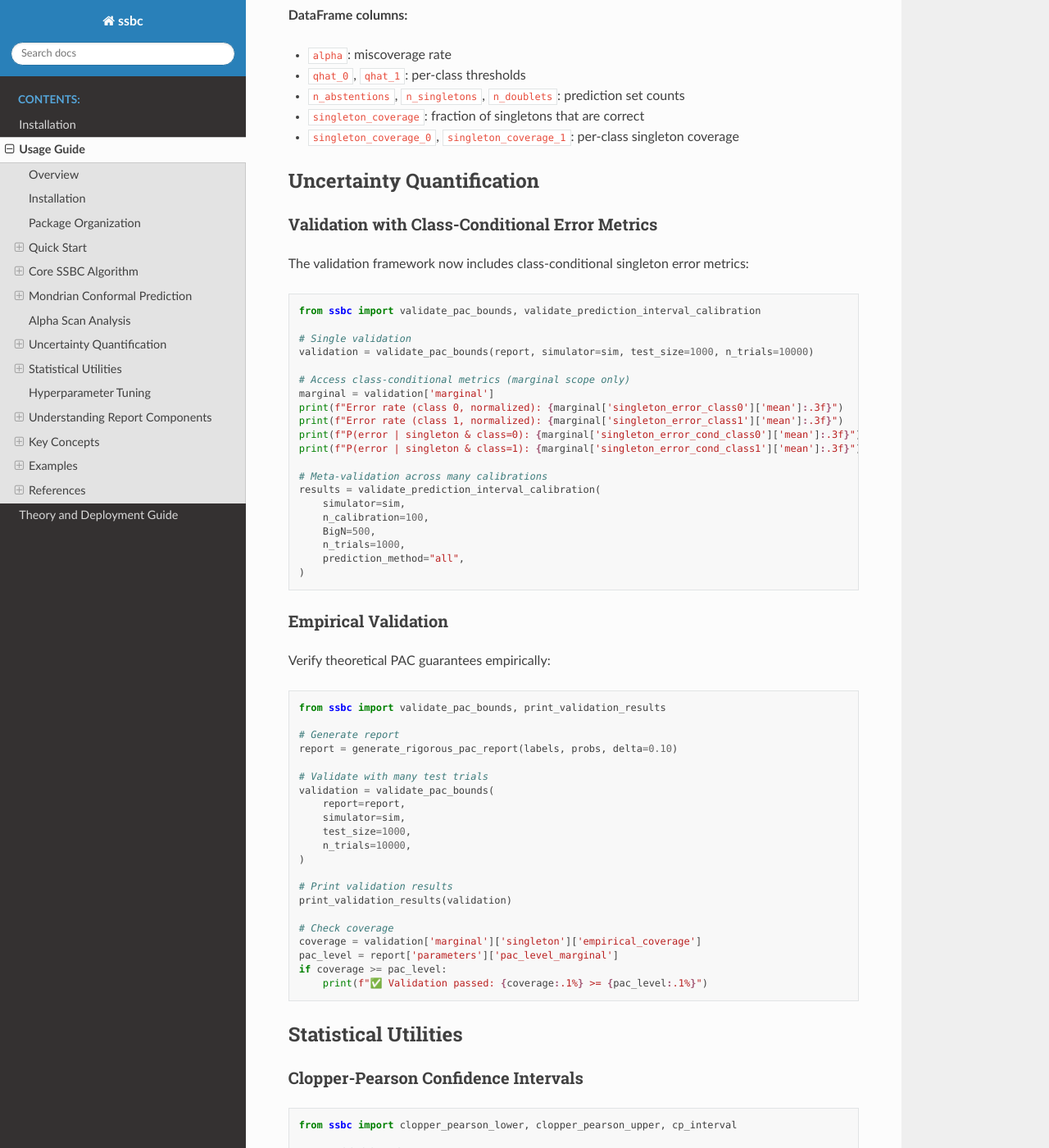
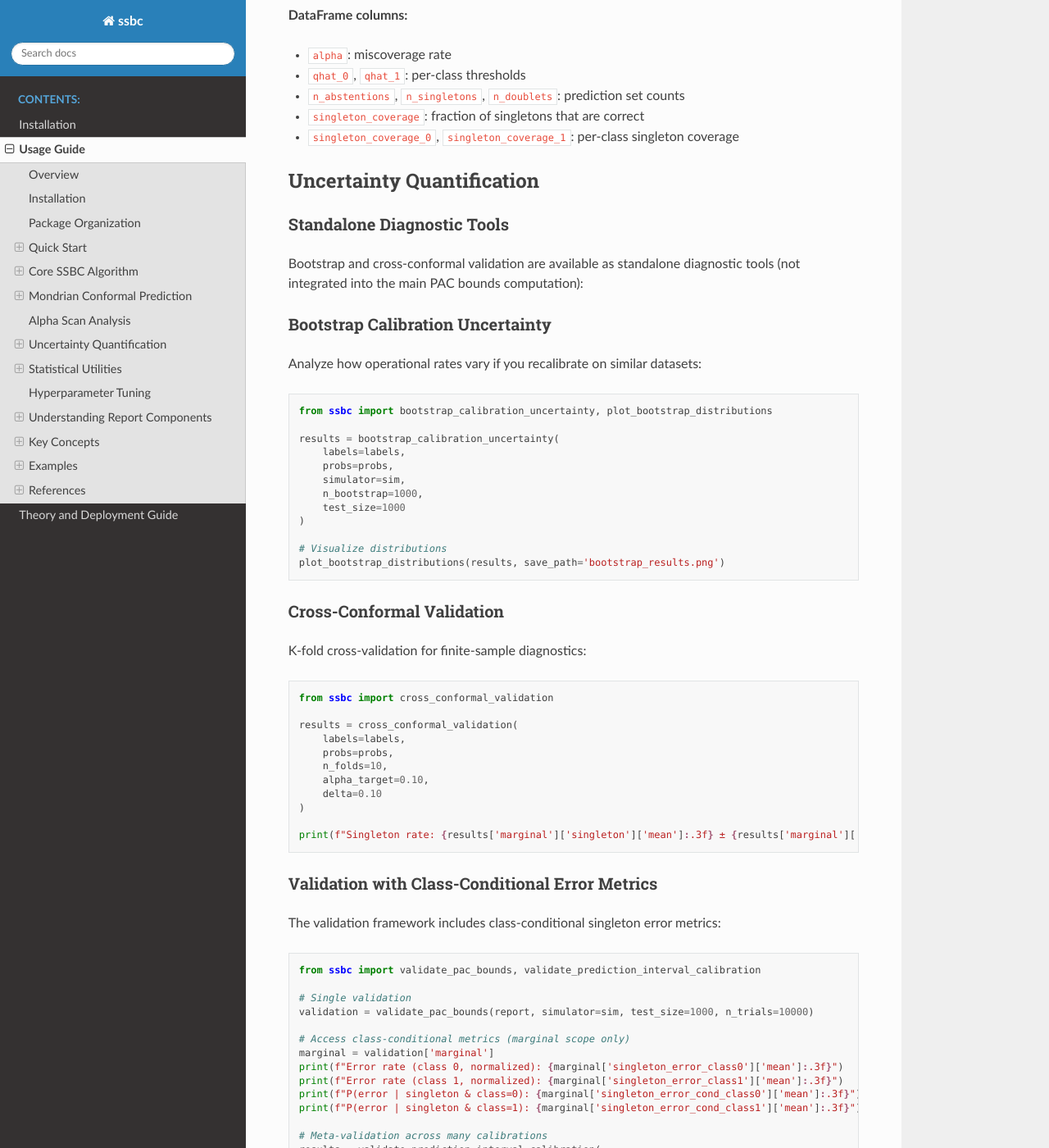
Before and after one commit to phzwart/ssbc, a Sphinx documentation site: the page built from docs/usage.md, in a window 1280 px wide and 1400 px high, scrolled down 3860 px. Shown: the whole window at 82% size. Built offline with Sphinx 7.4.7 and the Read the Docs theme 3.1.0, drawn with Linux system fonts in a browser that asks for light colours; some of the changed text lies outside the part shown.

Commit message:
📚 Fix all documentation issues
Critical fixes:
- Update CONTRIBUTING.md: Replace setup.py/make with uv/just commands
- Fix docs/rigorous_report_math.md: Correct K-fold CV contradiction
- Update src/ssbc/reporting/*.py: Fix obsolete function references

Medium priority fixes:
- Update LOO_UNCERTAINTY_IMPLEMENTATION.md: Mark migration checklist complete
- Clarify docs/usage.md: Bootstrap/cross-conformal are standalone tools
- Update CODE_REVIEW_IMPROVEMENTS.md: Clarify progress bars status

Low priority fixes:
- Update docs/installation.md: Prioritize pip over uv
- Update CONTRIBUTING.md: Python version range (3.10-3.13)

All documentation now accurately reflects current codebase state.

````diff
--- a/docs/usage.md
+++ b/docs/usage.md
@@ -196,9 +196,50 @@ print(f"  Singleton coverage: {optimal['singleton_coverage']:.4f}")
 
 ## Uncertainty Quantification
 
+### Standalone Diagnostic Tools
+
+Bootstrap and cross-conformal validation are available as standalone diagnostic tools (not integrated into the main PAC bounds computation):
+
+### Bootstrap Calibration Uncertainty
+
+Analyze how operational rates vary if you recalibrate on similar datasets:
+
+```python
+from ssbc import bootstrap_calibration_uncertainty, plot_bootstrap_distributions
+
+results = bootstrap_calibration_uncertainty(
+    labels=labels,
+    probs=probs,
+    simulator=sim,
+    n_bootstrap=1000,
+    test_size=1000
+)
+
+# Visualize distributions
+plot_bootstrap_distributions(results, save_path='bootstrap_results.png')
+```
+
+### Cross-Conformal Validation
+
+K-fold cross-validation for finite-sample diagnostics:
+
+```python
+from ssbc import cross_conformal_validation
+
+results = cross_conformal_validation(
+    labels=labels,
+    probs=probs,
+    n_folds=10,
+    alpha_target=0.10,
+    delta=0.10
+)
+
+print(f"Singleton rate: {results['marginal']['singleton']['mean']:.3f} ± {results['marginal']['singleton']['std']:.3f}")
+```
+
 ### Validation with Class-Conditional Error Metrics
 
-The validation framework now includes class-conditional singleton error metrics:
+The validation framework includes class-conditional singleton error metrics:
 
 ```python
 from ssbc import validate_pac_bounds, validate_prediction_interval_calibration
@@ -459,11 +500,11 @@ python examples/mondrian_conformal_example.py
 ```
 Complete workflow: simulation → calibration → per-class reporting.
 
-### 3. Complete Workflow with All Uncertainty Analyses
+### 3. Complete Workflow with PAC Operational Bounds
 ```bash
 python examples/complete_workflow_example.py
 ```
-Shows PAC bounds, bootstrap, and cross-conformal all together.
+Shows the complete PAC bounds workflow using `generate_rigorous_pac_report()`.
 
 ### 4. SLA/Deployment Contracts
 ```bash
@@ -483,17 +524,17 @@ python examples/pac_validation_example.py
 ```
 Empirically validate that theoretical PAC guarantees hold in practice.
 
-### 7. Bootstrap Demo
+### 7. Bootstrap Demo (Standalone Diagnostic)
 ```bash
 python examples/bootstrap_calibration_demo.py
 ```
-Standalone bootstrap analysis with detailed visualization.
+Standalone bootstrap analysis with detailed visualization. This is a diagnostic tool, not integrated into PAC bounds.
 
-### 8. Cross-Conformal Validation
+### 8. Cross-Conformal Validation (Standalone Diagnostic)
 ```bash
 python examples/cross_conformal_example.py
 ```
-K-fold cross-validation for finite-sample diagnostics.
+K-fold cross-validation for finite-sample diagnostics. This is a diagnostic tool, not integrated into PAC bounds.
 
 ## References
 
````
Also changed, not shown: CODE_REVIEW_IMPROVEMENTS.md (+3 -1 lines), CONTRIBUTING.md (+22 -14 lines), LOO_UNCERTAINTY_IMPLEMENTATION.md (+11 -9 lines), docs/DOCUMENTATION_REVIEW.md (added, +207 -0 lines), docs/installation.md (+3 -3 lines), docs/rigorous_report_math.md (+3 -1 lines), 2 other files.
